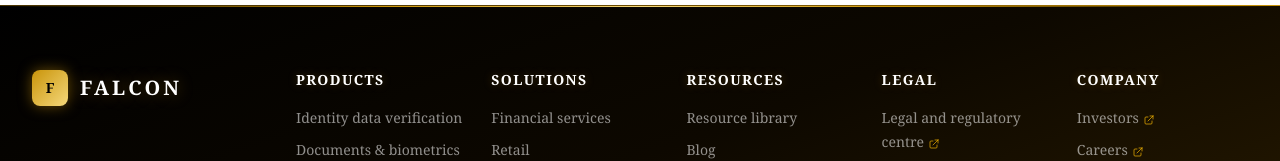
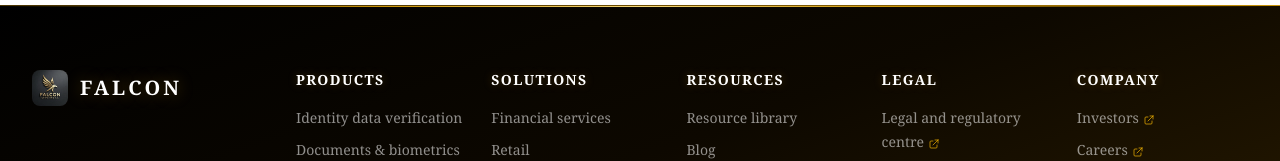
Before and after one commit to kanchan0009/falcon_aichips, a Next.js app: page / in a window 1280 px wide. Shown: the part 7052-7213 px from the top of the page. Built offline with nearby package versions, Linux system fonts and the light colour scheme.

Commit message:
logo update

```diff
--- a/app/components/Navbar.tsx
+++ b/app/components/Navbar.tsx
@@ -145,7 +145,7 @@
             <div className="flex items-center gap-3 flex-shrink-0 cursor-pointer hover:scale-[1.02] transition-transform duration-200">
               {/* Logo placeholder */}
 
-              <div className="w-12 h-11 relative">
+              <div className="w-14 h-14 relative">
                 <Image
                   src="/image0.jpeg" // place your logo in /public folder
                   alt="Logo"
--- a/app/components/footer.tsx
+++ b/app/components/footer.tsx
@@ -1,5 +1,5 @@
 "use client";
-
+import Image from "next/image";
 import Link from "next/link";
 
 interface LinkItem {
@@ -96,8 +96,6 @@
   },
 ];
 
-
-
 function ExternalIcon() {
   return (
     <svg
@@ -193,16 +191,13 @@
               href="/"
               className="flex items-center gap-3 hover:scale-[1.02] transition-transform duration-200"
             >
-              <div
-                className="w-9 h-9 rounded-lg flex items-center justify-center font-bold text-sm"
-                style={{
-                  background: "linear-gradient(135deg, #c9940a, #f5d87a)",
-                  color: "#000",
-                  fontFamily: "'Georgia', serif",
-                  boxShadow: "0 0 14px rgba(201,148,10,0.5)",
-                }}
-              >
-                F
+              <div className="w-9 h-9 relative">
+                <Image
+                  src="/image0.jpeg" // place your logo in /public folder
+                  alt="Logo"
+                  fill
+                  className="rounded-lg object-cover"
+                />
               </div>
               <span
                 className="text-white font-bold text-xl tracking-widest uppercase"
```
